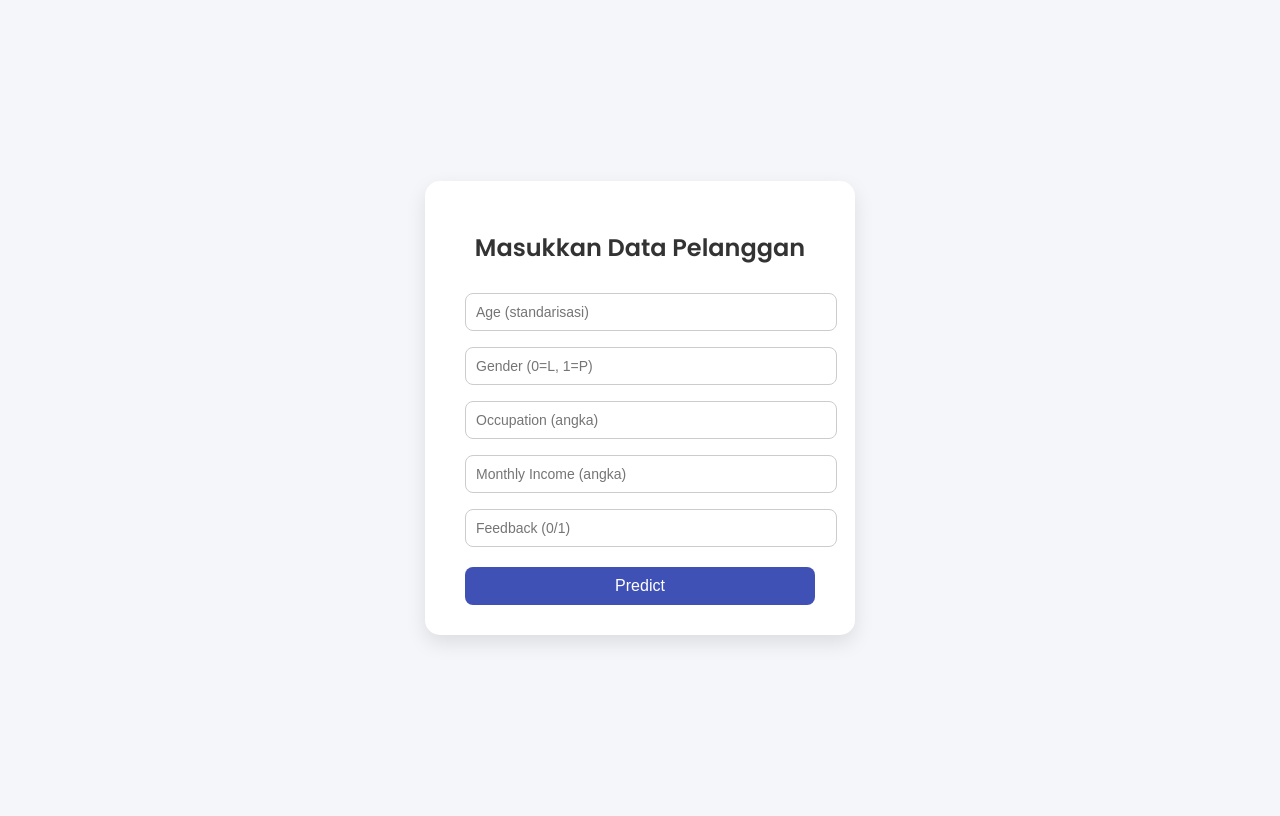
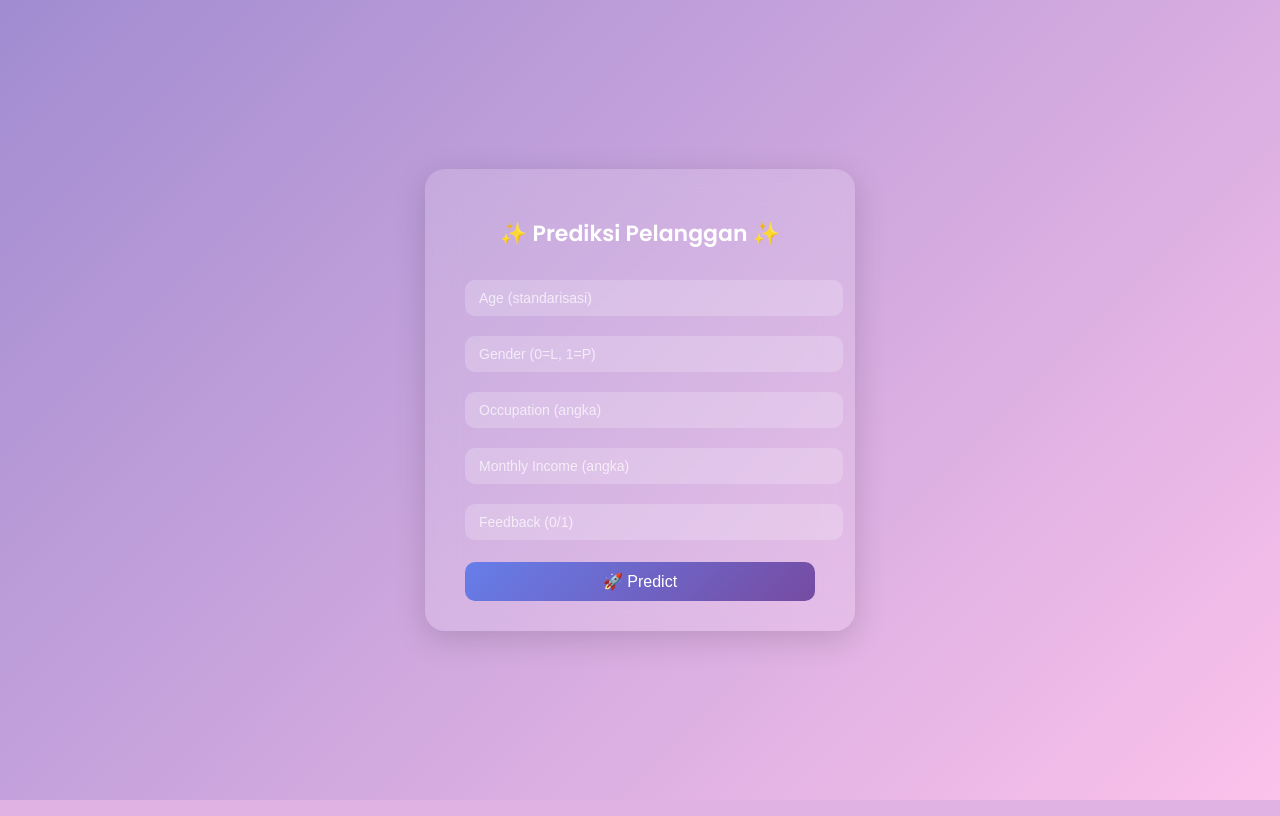
Before and after one commit to kiyyydz/ml-decision-tree-app, a Flask app: page / in a window 1280 px wide. Run offline with Flask 3, Linux system fonts and the light colour scheme; parts of the project's set-up code (start-up, migrations or seed data) failed here and were passed over.

Commit message:
Update index.html

```diff
--- a/ml-decision-tree-app/templates/index.html
+++ b/ml-decision-tree-app/templates/index.html
@@ -1,78 +1,101 @@
 <!DOCTYPE html>
 <html lang="id">
 <head>
-    <meta charset="UTF-8">
+  <meta charset="UTF-8" />
   <title>Prediksi Pelanggan</title>
-    <link href="https://fonts.googleapis.com/css2?family=Poppins:wght@400;600&display=swap" rel="stylesheet">
+  <link href="https://fonts.googleapis.com/css2?family=Poppins:wght@400;600&display=swap" rel="stylesheet" />
   <style>
     body {
-            font-family: 'Poppins', sans-serif;
-            background: #f4f6f9;
+      font-family: "Poppins", sans-serif;
+      background: linear-gradient(135deg, #a18cd1 0%, #fbc2eb 100%);
       display: flex;
       justify-content: center;
       align-items: center;
       height: 100vh;
+      margin: 0;
     }
 
     .container {
-            background: white;
+      background: rgba(255, 255, 255, 0.15);
+      backdrop-filter: blur(15px);
       padding: 30px 40px;
-            border-radius: 15px;
-            box-shadow: 0 8px 20px rgba(0, 0, 0, 0.1);
+      border-radius: 20px;
+      box-shadow: 0 8px 32px rgba(0, 0, 0, 0.15);
       width: 350px;
+      color: white;
+      animation: fadeIn 0.8s ease-in-out;
     }
 
     h2 {
       margin-bottom: 20px;
       text-align: center;
-            color: #333;
+      font-size: 22px;
+      font-weight: 600;
     }
 
-        input[type="text"] {
+    .input-field {
       width: 100%;
-            padding: 10px;
-            margin: 8px 0;
-            border: 1px solid #ccc;
-            border-radius: 8px;
+      padding: 10px 14px;
+      margin: 10px 0;
+      border: none;
+      border-radius: 10px;
       font-size: 14px;
+      outline: none;
+      background: rgba(255, 255, 255, 0.2);
+      color: white;
+      transition: all 0.3s ease;
     }
 
-        input[type="submit"] {
-            background-color: #3f51b5;
+    .input-field::placeholder {
+      color: rgba(255, 255, 255, 0.7);
+    }
+
+    .input-field:focus {
+      background: rgba(255, 255, 255, 0.3);
+      transform: scale(1.02);
+    }
+
+    .btn {
+      background: linear-gradient(135deg, #667eea, #764ba2);
       color: white;
       padding: 10px;
       width: 100%;
       border: none;
-            border-radius: 8px;
+      border-radius: 10px;
       font-size: 16px;
       cursor: pointer;
       margin-top: 12px;
-            transition: background-color 0.3s ease;
+      transition: all 0.3s ease;
     }
 
-        input[type="submit"]:hover {
-            background-color: #2c3eaa;
+    .btn:hover {
+      background: linear-gradient(135deg, #5a67d8, #6b46c1);
+      transform: scale(1.03);
     }
 
     .result {
       margin-top: 15px;
       text-align: center;
       font-weight: bold;
-            color: #333;
       font-size: 18px;
+    }
+
+    @keyframes fadeIn {
+      from { opacity: 0; transform: translateY(10px); }
+      to { opacity: 1; transform: translateY(0); }
     }
   </style>
 </head>
 <body>
   <div class="container">
-        <h2>Masukkan Data Pelanggan</h2>
+    <h2>✨ Prediksi Pelanggan ✨</h2>
     <form action="/predict" method="post">
-            <input type="text" name="Age" placeholder="Age (standarisasi)" required>
-            <input type="text" name="Gender" placeholder="Gender (0=L, 1=P)" required>
-            <input type="text" name="Occupation" placeholder="Occupation (angka)" required>
-            <input type="text" name="Monthly Income" placeholder="Monthly Income (angka)" required>
-            <input type="text" name="Feedback" placeholder="Feedback (0/1)" required>
-            <input type="submit" value="Predict">
+      <input type="text" class="input-field" name="Age" placeholder="Age (standarisasi)" required />
+      <input type="text" class="input-field" name="Gender" placeholder="Gender (0=L, 1=P)" required />
+      <input type="text" class="input-field" name="Occupation" placeholder="Occupation (angka)" required />
+      <input type="text" class="input-field" name="Monthly Income" placeholder="Monthly Income (angka)" required />
+      <input type="text" class="input-field" name="Feedback" placeholder="Feedback (0/1)" required />
+      <input type="submit" class="btn" value="🚀 Predict" />
     </form>
     {% if prediction_text %}
     <div class="result">{{ prediction_text }}</div>
```
Lines whose indentation alone changed are shown as unchanged.
